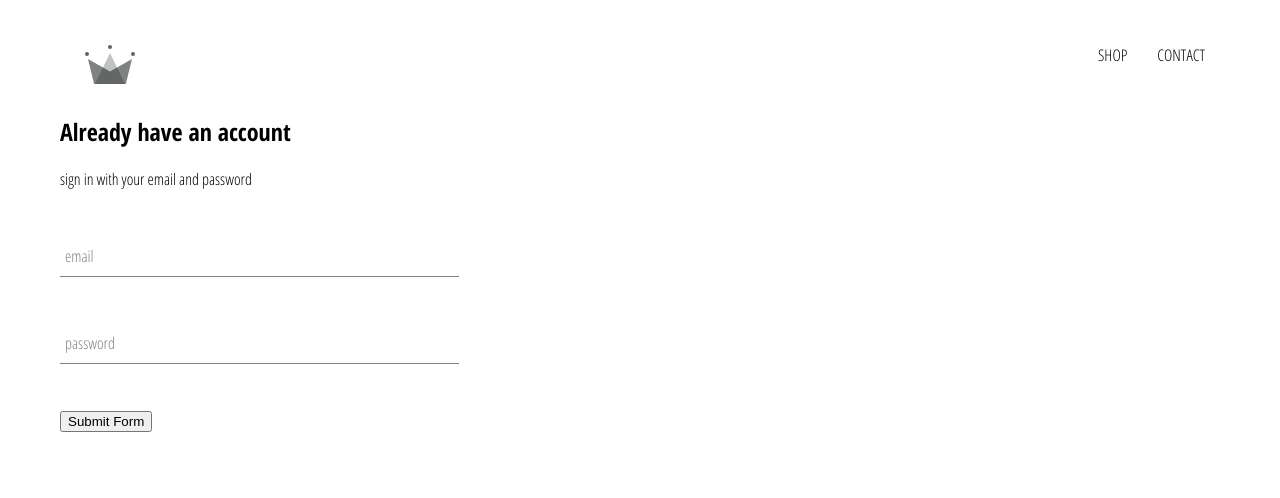
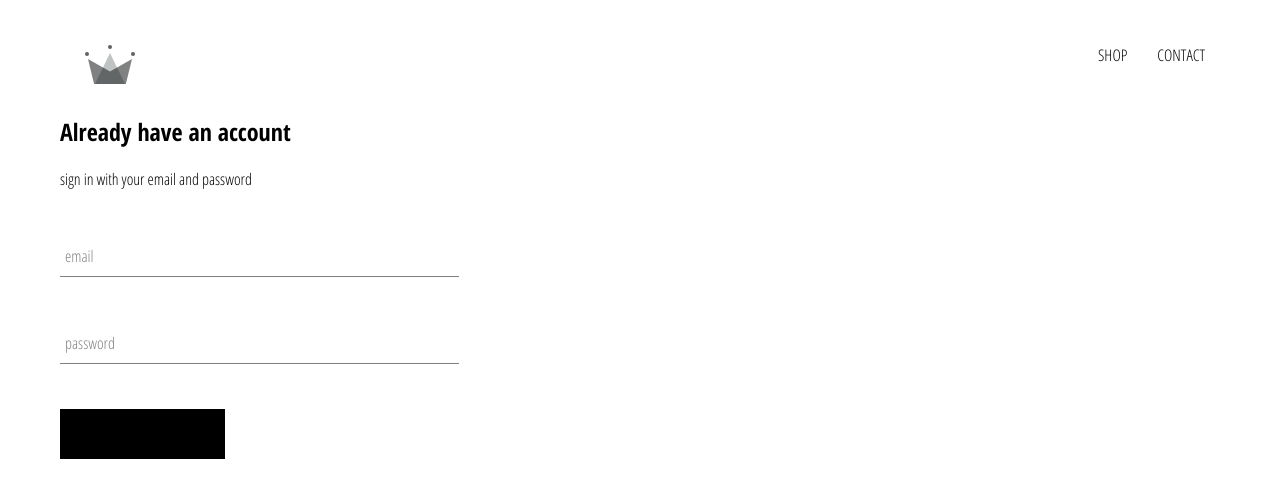
Before and after one commit to ZubairOmer/Ecommerce-project-react, a React (Create React App) app: page /signin in a window 1280 px wide. Shown: the top 498 px of the page. Built offline with nearby package versions, Linux system fonts and the light colour scheme.

Commit message:
design for custom button added

```diff
--- a/src/components/custom-button/CustomButton.css
+++ b/src/components/custom-button/CustomButton.css
@@ -0,0 +1,21 @@
+.custom-button {
+  min-width: 165px;
+  width: auto;
+  height: 50px;
+  letter-spacing: 0.5px;
+  line-height: 50px;
+  padding: 0 35px 0 35px;
+  font-size: 15px;
+  background-color: black;
+  color: white;
+  text-transform: uppercase;
+  font-family: "Open Sans Condensed";
+  font-weight: bolder;
+  border: none;
+  cursor: pointer;
+}
+.custom-button:hover {
+  background-color: white;
+  color: black;
+  border: 1px solid black;
+}
--- a/src/components/custom-button/CustomButton.js
+++ b/src/components/custom-button/CustomButton.js
@@ -0,0 +1,12 @@
+import React from 'react'
+import './CustomButton.css'
+
+const CustomButton = ({ children, ...otherProps }) => {
+    return (
+        <button className='custom-button' {...otherProps}>
+            {children}
+        </button>
+    )
+}
+
+export default CustomButton
--- a/src/components/sign-in/SignIn.js
+++ b/src/components/sign-in/SignIn.js
@@ -1,6 +1,7 @@
 import React, { Component } from 'react'
 import './SignIn.css'
 import FormInput from '../form-input/FormInput'
+import CustomButton from '../custom-button/CustomButton'
 
 export default class SignIn extends Component {
     constructor(props) {
@@ -49,7 +50,7 @@ export default class SignIn extends Component {
                         required
                     />
 
-                    <input type="submit" value="Submit Form" />
+                    <CustomButton />
                 </form>
             </div>
         )
```
